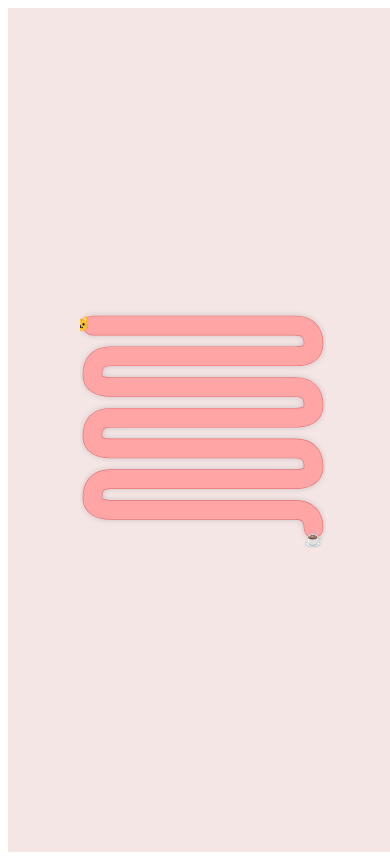
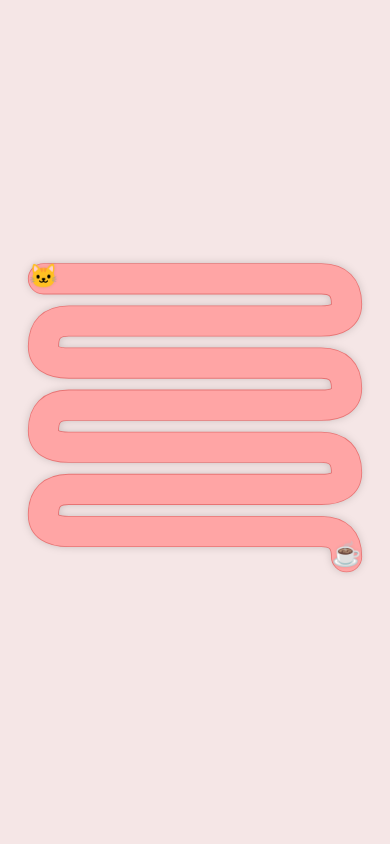
Before and after one commit to davidyen1124/cat-poop, a React (Vite) app: page / in a window 390 px wide. Built offline with nearby package versions, Linux system fonts and the light colour scheme.

Commit message:
style: enhance layout and responsiveness with CSS updates; adjust SVG viewBox and emoji positions in App component

```diff
--- a/src/App.css
+++ b/src/App.css
@@ -1,8 +1,23 @@
+* {
+  margin: 0;
+  padding: 0;
+  box-sizing: border-box;
+}
+
+html, body {
+  margin: 0;
+  padding: 0;
+  overflow: hidden;
+  width: 100%;
+  height: 100%;
+}
+
 #root {
   width: 100vw;
   height: 100vh;
   margin: 0;
   padding: 0;
+  overflow: hidden;
 }
 
 .container {
@@ -60,3 +75,31 @@
 .cherry, .bean {
   opacity: 1;
 }
+
+@media screen and (max-width: 768px) {
+  .digestive-system {
+    width: 100%;
+    height: 100%;
+  }
+
+  .small-intestine {
+    width: 95%;
+    height: 95%;
+  }
+
+  .intestine-path {
+    stroke-width: 35;
+  }
+
+  .intestine-border {
+    stroke-width: 37;
+  }
+
+  .svg-emoji {
+    font-size: 28px;
+  }
+
+  .coffee-bean {
+    font-size: 24px;
+  }
+}
--- a/src/App.jsx
+++ b/src/App.jsx
@@ -10,7 +10,7 @@ function App() {
     <div className="container">
       <div className="digestive-system">
         <div className="small-intestine">
-          <svg width="100%" height="100%" viewBox="0 0 400 400">
+          <svg width="100%" height="100%" viewBox="-20 -20 440 440">
             {/* Border path */}
             <path
               className="intestine-border"
@@ -133,8 +133,8 @@ function App() {
               );
             })}
             {/* Emojis as SVG text */}
-            <text x="0" y="30" className="svg-emoji">🐱</text>
-            <text x="380" y="380" className="svg-emoji">☕️</text>
+            <text x="20" y="30" className="svg-emoji">🐱</text>
+            <text x="380" y="360" className="svg-emoji">☕️</text>
           </svg>
         </div>
       </div>
```
